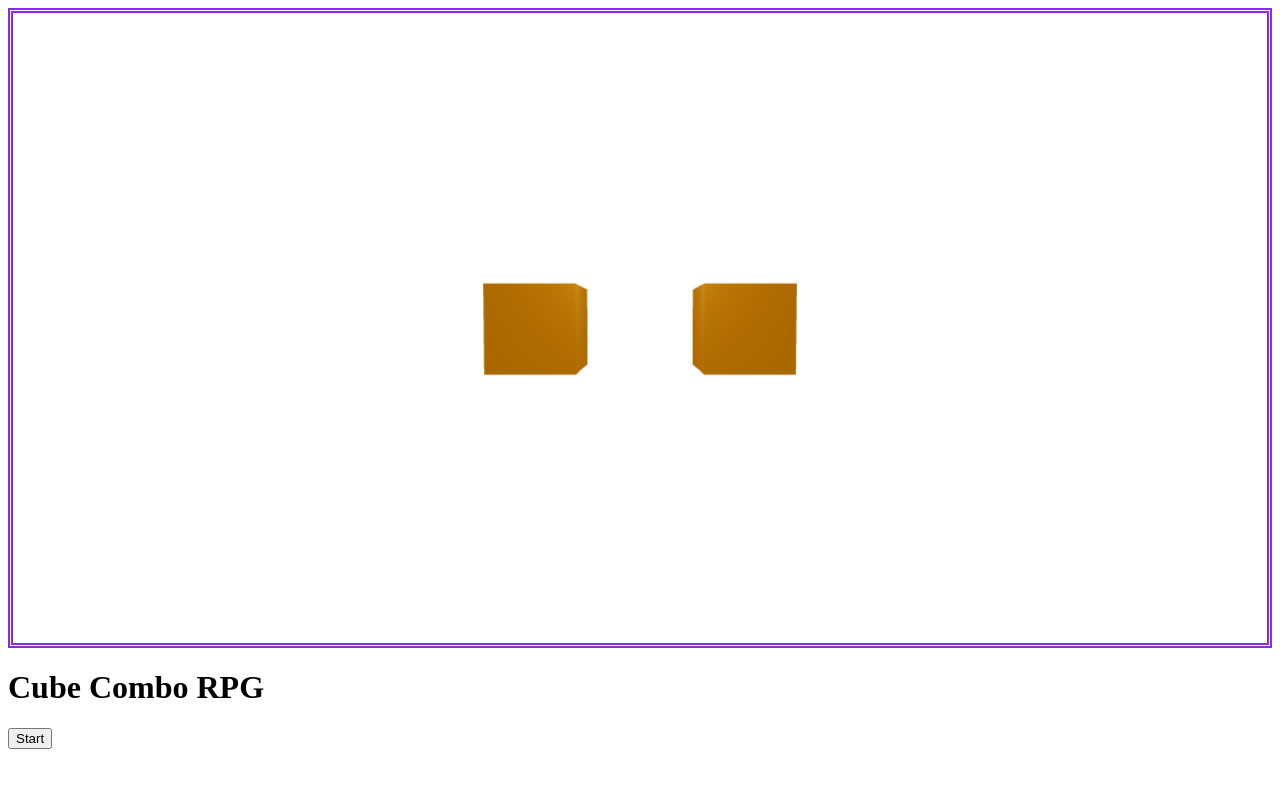
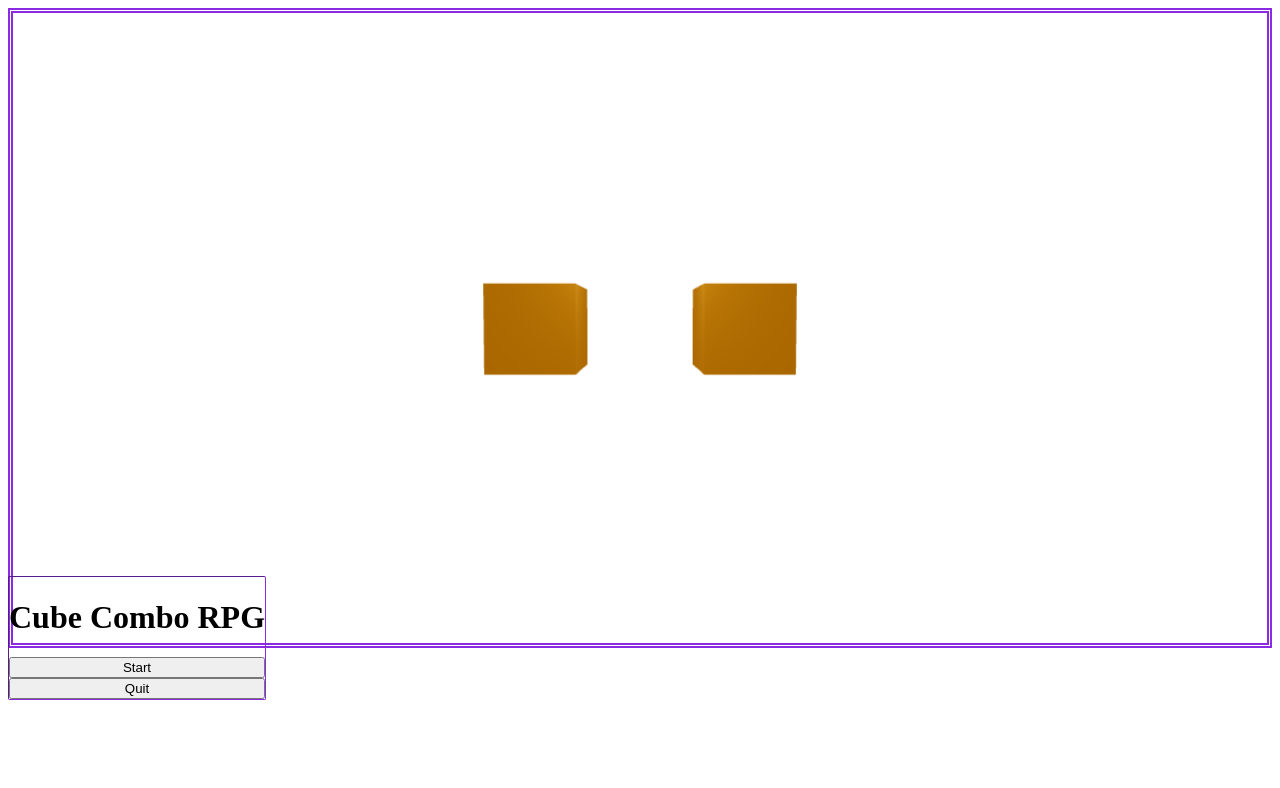
Before and after one commit to PlasmaDiffusion/Cube-Combo-RPG, a React (Vite) app: page / in a window 1280 px wide. Shown: the top 788 px of the page. Built offline with nearby package versions, Linux system fonts and the light colour scheme.

Commit message:
Style menu a bit better

```diff
--- /dev/null
+++ b/src/components/ListMenu/index.scss
@@ -0,0 +1,10 @@
+.listContainer {
+    display: flex;
+    flex-direction: column;
+
+    max-width: 50%;
+    border: 1px inset blueviolet;
+    border-radius: 2px;
+    position: absolute;
+    bottom: 100px;
+}
--- a/src/components/ListMenu.tsx
+++ b/src/components/ListMenu/index.tsx
@@ -1,5 +1,7 @@
 import { useCallback } from "react";
-import { MenuOption, MenuEventType } from "../interfaces/menuOptions";
+import { MenuOption, MenuEventType } from "../../interfaces/menuOptions";
+
+import "./index.scss";
 
 interface Props {
   title: string;
@@ -22,7 +24,7 @@ function ListMenu({ title, options }: Props) {
   );
 
   return (
-    <div>
+    <div className="listContainer">
       <h1>{title}</h1>
       {options.map((option, index) => (
         <button
--- a/src/main.tsx
+++ b/src/main.tsx
@@ -23,6 +23,11 @@ createRoot(document.getElementById("root") as HTMLElement).render(
           eventType: MenuEventType.SUB_MENU,
           subMenuToOpen: "CharacterSelect",
         },
+        {
+          name: "Quit",
+          eventType: MenuEventType.SUB_MENU,
+          subMenuToOpen: "CharacterSelect",
+        },
       ]}
     />
   </StrictMode>
```
